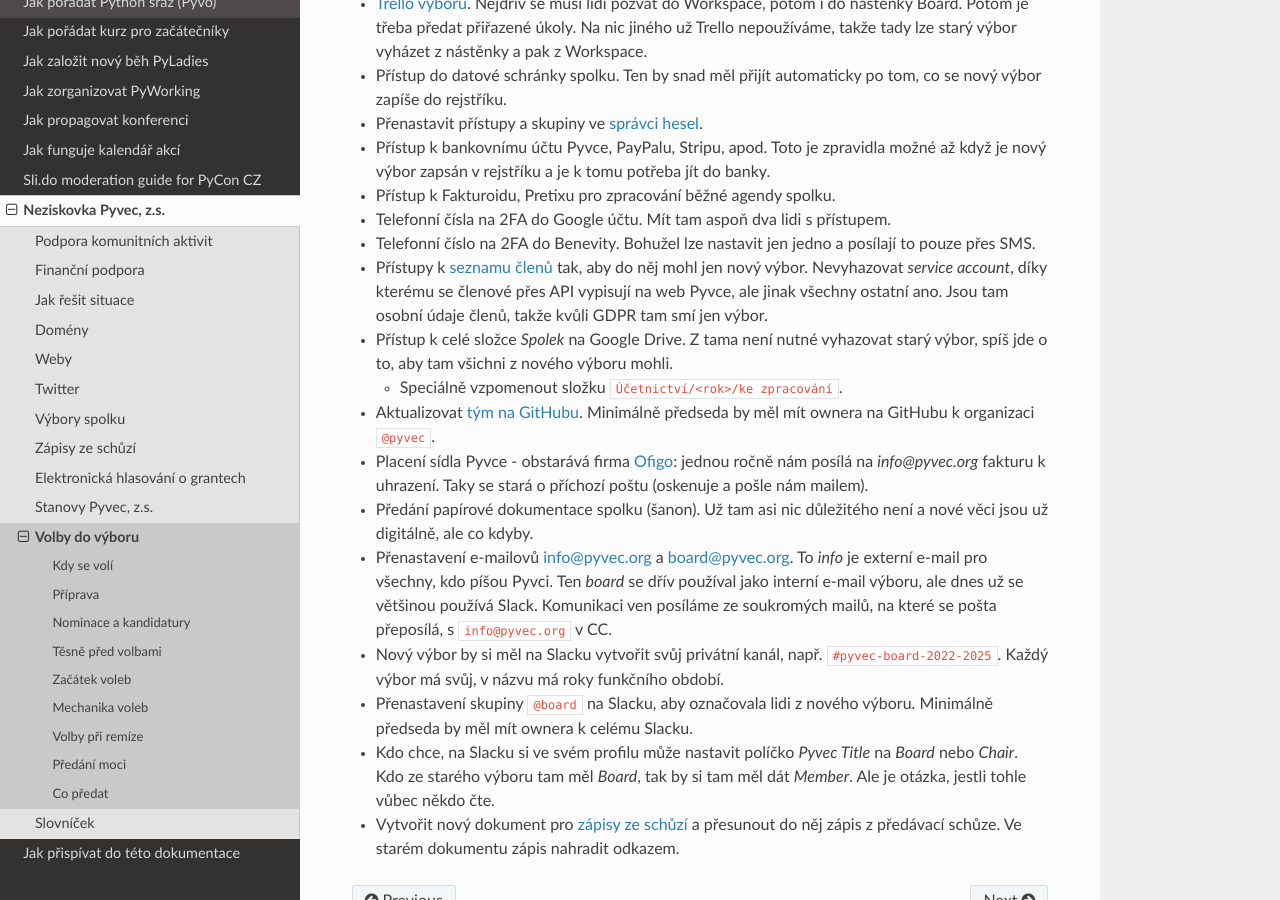
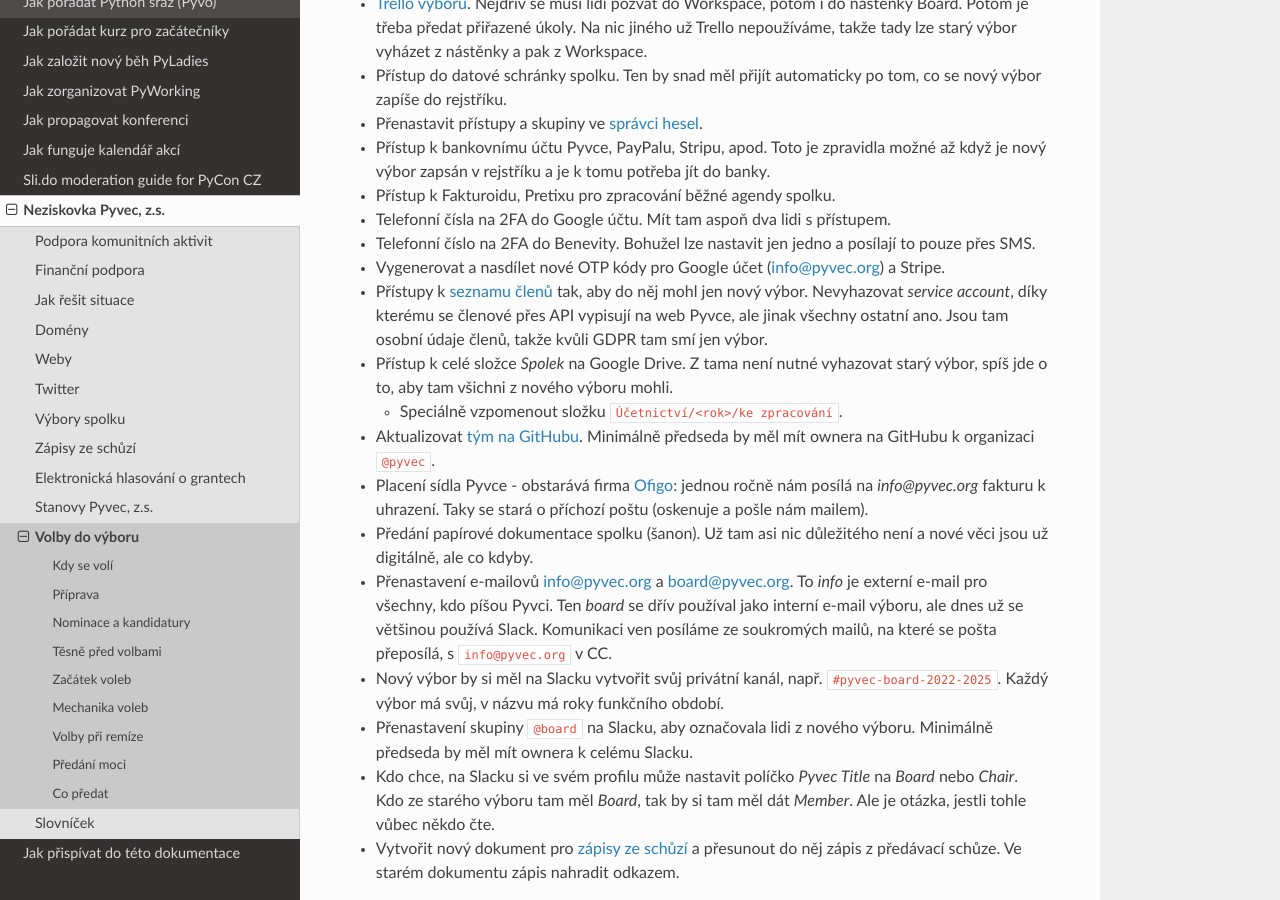
Before and after one commit to pyvec/docs.pyvec.org, a Sphinx documentation site: the page built from docs/operations/elections.rst, in a window 1280 px wide and 900 px high, scrolled down 2615 px. Built offline with Sphinx 7.4.7 and the Read the Docs theme 3.1.0, drawn with Linux system fonts in a browser that asks for light colours; cross-references to code outside the pages are shown as plain code.

Commit message:
Předání moci: OTP

```diff
--- a/docs/operations/elections.rst
+++ b/docs/operations/elections.rst
@@ -90,6 +90,7 @@ Tento seznam je potřeba průběžně aktualizovat a dokumentovat během toho, j
 - Přístup k Fakturoidu, Pretixu pro zpracování běžné agendy spolku.
 - Telefonní čísla na 2FA do Google účtu. Mít tam aspoň dva lidi s přístupem.
 - Telefonní číslo na 2FA do Benevity. Bohužel lze nastavit jen jedno a posílají to pouze přes SMS.
+- Vygenerovat a nasdílet nové OTP kódy pro Google účet (info@pyvec.org) a Stripe.
 - Přístupy k `seznamu členů <https://docs.google.com/spreadsheets/d/1n8hzBnwZ5ANkUCvwEy8rWsXlqeAAwu-5JBodT5OJx_I/edit#gid=0>`__ tak, aby do něj mohl jen nový výbor. Nevyhazovat *service account*, díky kterému se členové přes API vypisují na web Pyvce, ale jinak všechny ostatní ano. Jsou tam osobní údaje členů, takže kvůli GDPR tam smí jen výbor.
 - Přístup k celé složce *Spolek* na Google Drive. Z tama není nutné vyhazovat starý výbor, spíš jde o to, aby tam všichni z nového výboru mohli.
 
```
